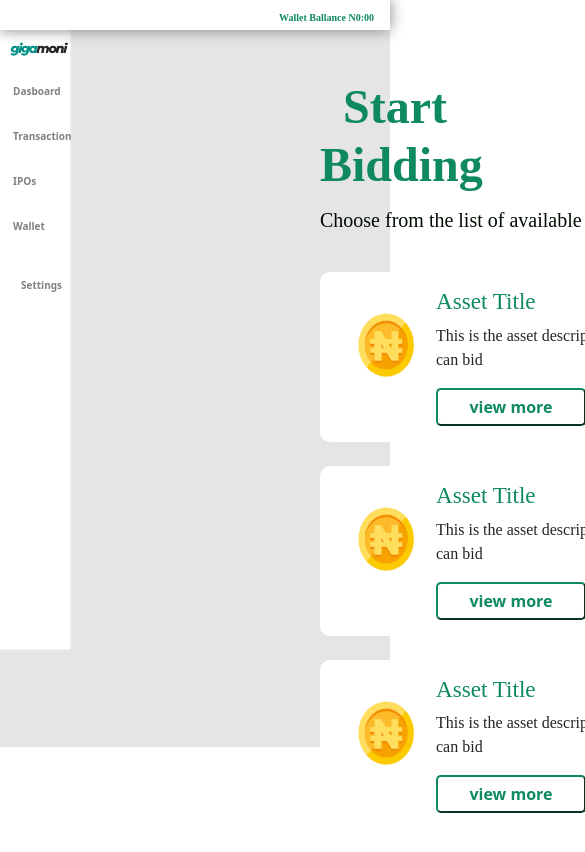
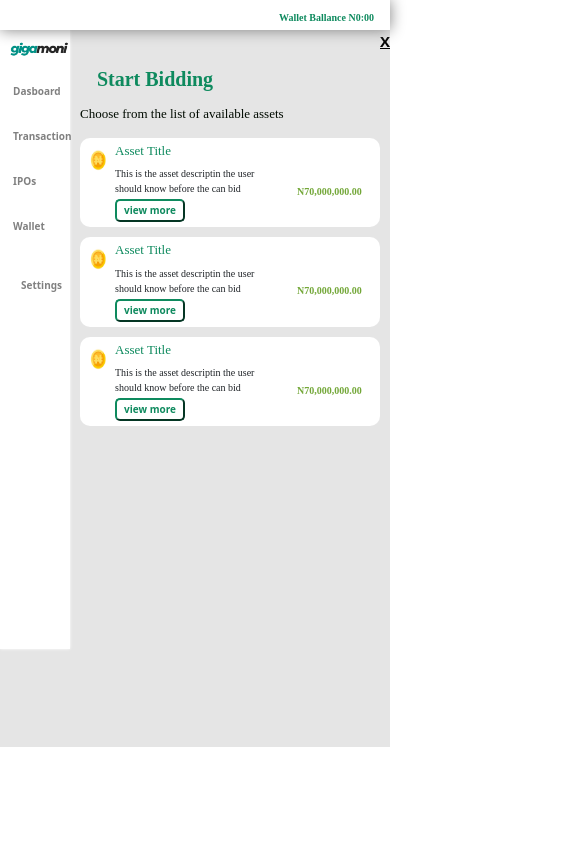
Before and after one commit to Peter-Dumbari/gigamoni, a React (Create React App) app: page /startbiding in a window 390 px wide. Shown: the top 852 px of the page, 585 px wide, since content can reach past the window. Built offline with nearby package versions, Linux system fonts and the light colour scheme.

Commit message:
nice one

```diff
--- a/src/components/pages/StartBiding.jsx
+++ b/src/components/pages/StartBiding.jsx
@@ -77,7 +77,7 @@ export default function DashBoard() {
             <h4>N70,000,000.00</h4>
           </div>
         </div>
-        <p>Clear All Biddings  <Link to="/emptystartbidding">here</Link></p>
+        <p className="clear_all_link"><Link to="/emptystartbidding">X</Link></p>
 
       </div>
     </div>
--- a/src/components/pages/startbbing.css
+++ b/src/components/pages/startbbing.css
@@ -109,3 +109,74 @@
   .profile__setting, .bank__setting, .dropdown {
     display: inline-block;
   }
+
+  /* @media (min-width: 768px) and (max-width: 992px){
+
+  } */
+
+  @media (min-width: 320px) and (max-width: 767px){
+    .startbbing__container{
+        margin: 2rem 0 0 5rem;
+    }
+
+    .startbidding__header{
+        margin: 5px 0  1rem 0;
+    }
+
+
+.startbidding__header h2{
+    font: 400;
+    font-size: 20px;
+}
+
+.clear_all_link{
+    font-size: 15px;
+    text-decoration: none;
+    font-weight: 800;
+}
+
+.startbidding__card{
+    padding: 5px;
+    width: 300px;
+    margin-bottom: 10px ;
+}
+
+
+.startbbing__card__image{
+    padding-right: 5px;
+    width: 30px;
+    height: 30px;
+}
+
+
+.startbidding__card h3{
+    font-weight: 500;
+    font-size: small;
+}
+
+.startbidding__card h4{
+    font-size: 10px;
+}
+
+.startbidding__card p{
+    font-size: 10px;
+    font: 600;
+    width: 150px;
+    margin: 0%;
+}
+
+.startbidding__header h5{
+    font-size: small;
+}
+
+
+.card__button{
+    padding: 2px;
+    border-radius: 5px;
+    width: 70px;
+    font-weight: 600;
+    font-size: 10px;
+}
+
+
+  }
```
Also changed, not shown: src/components/pages/StartBiddingFilled.css (+7 -0 lines).
